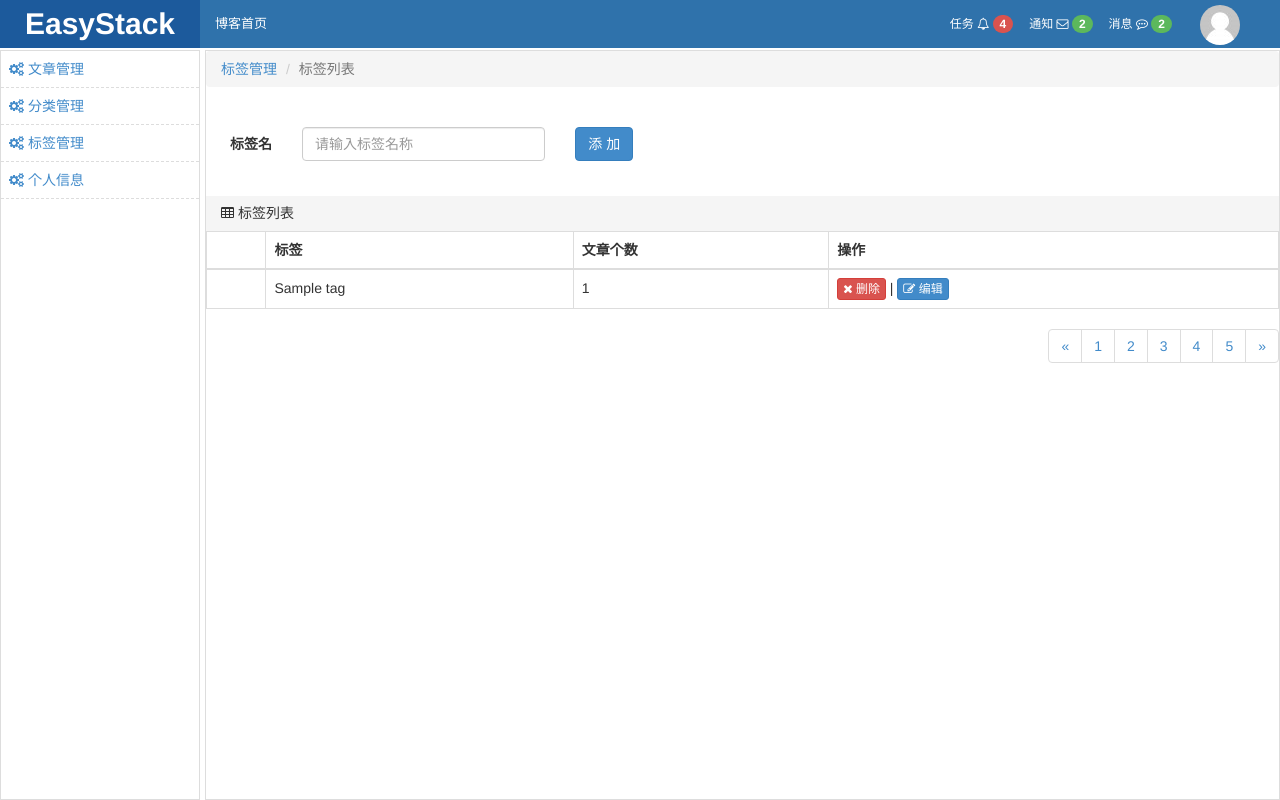
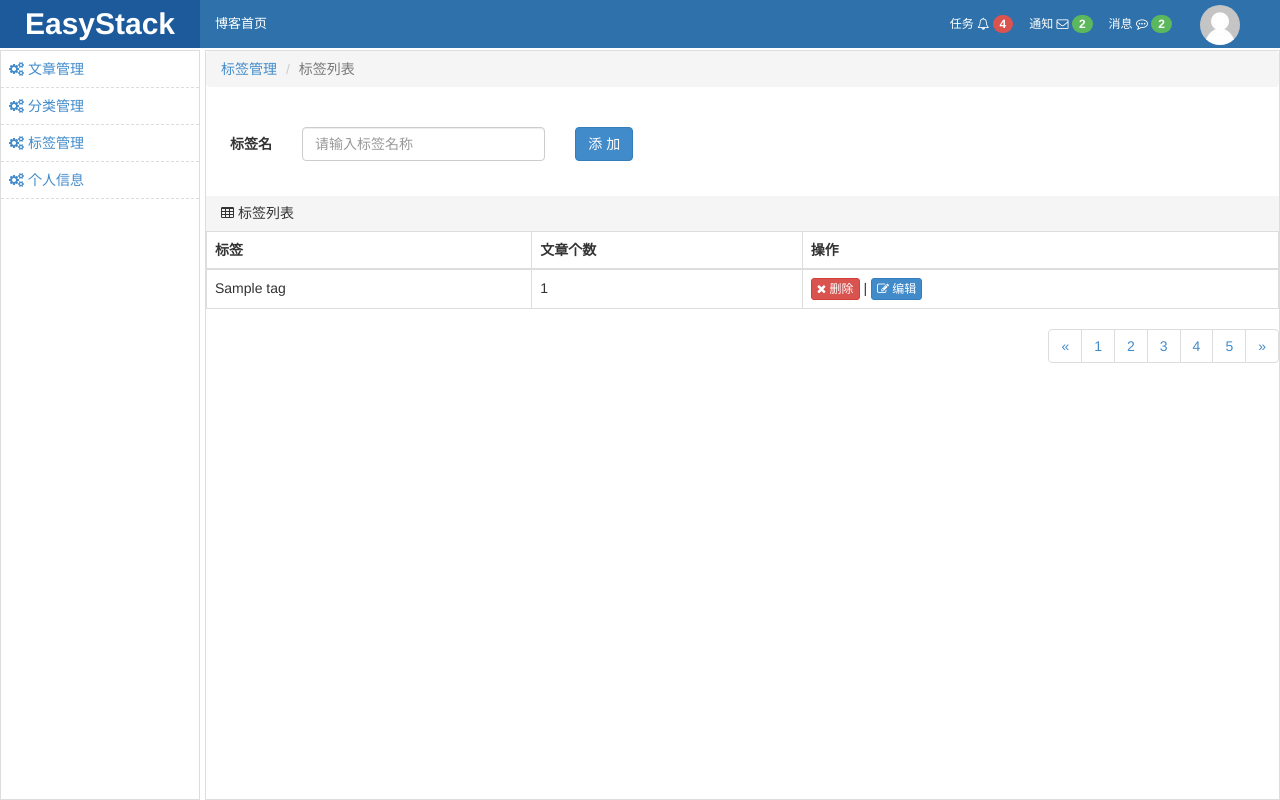
Before and after one commit to yigeshazi/First, a Django app: template EdmureBlog/templates/backend_tag.html in a window 1280 px wide. Run offline with Django 3.2, Linux system fonts and the light colour scheme; the template is opened without the code that fills it: most values are stand-ins (such as "Sample title", 1, 10 or a date in 2020); parts of the project's set-up code (start-up, migrations or seed data) failed here and were passed over; some libraries are stand-ins or nearby versions.

Commit message:
修改标签和分类显示

```diff
--- a/EdmureBlog/templates/backend_category.html
+++ b/EdmureBlog/templates/backend_category.html
@@ -35,7 +35,7 @@
         <table class="table table-bordered">
             <thead>
             <tr>
-                <td></td>
+                <td style="display:none;">标签ID</td>
                 <th>分类名称</th>
                 <th>文章数量</th>
                 <th>操作</th>
@@ -49,7 +49,7 @@
             <tbody>
             {% for cate in cate_list %}
                 <tr cid="{{ cate.nid }}">
-                    <td  na="nid"></td>
+                    <td  na="nid" style="display: none;">{{ cate.nid }}</td>
                     <td  na="title">{{ cate.title }}</td>
                     <td na="count">{{ cate.article_set.count }}</td>
 
--- a/EdmureBlog/templates/backend_tag.html
+++ b/EdmureBlog/templates/backend_tag.html
@@ -34,7 +34,7 @@
         <table class="table table-bordered">
             <thead>
             <tr>
-                <th ></th>
+                <th style="display:none;">标签ID</th>
                 <th>标签</th>
                 <th>文章个数</th>
                 <th>操作</th>
@@ -43,8 +43,8 @@
             <tbody>
             {% for tag in tag_list %}
             <tr cid="{{ tag.nid }}">
-                <td na="nid"></td>
-                <td na="title">{{ tag.title }}</td>
+                <td na='nid' style="display:none;" >{{ tag.nid }}</td>
+                <td na="title" >{{ tag.title }}</td>
                 <td>{{ tag.article_set.count }}</td>
                 <td >
                     <a class="btn btn-danger btn-xs del-row" >
```
